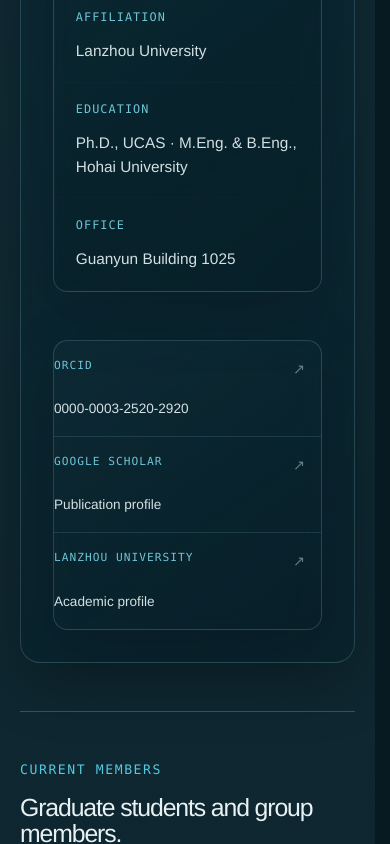
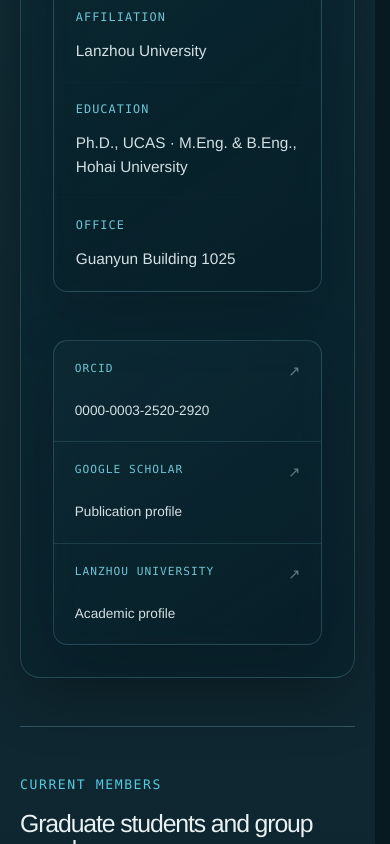
Before and after one commit to myglobalflood/myglobalflood.github.io, a Next.js app: page /people in a window 390 px wide. Shown: the part 1056-1900 px from the top of the page. Built offline with nearby package versions, Linux system fonts and the light colour scheme; no server answers.

Commit message:
Align panel insets and prevent text touching edges

```diff
--- a/app/globals.css
+++ b/app/globals.css
@@ -624,27 +624,31 @@ a:focus-visible, button:focus-visible {
 .academic-links a {
   position: relative;
   display: grid;
+  min-width: 0;
   min-height: 7.6rem;
   align-content: space-between;
-  padding: 1.25rem 2.4rem 1.25rem 0;
+  row-gap: 1.5rem;
+  padding: 1.25rem 1.3rem;
   border-right: 1px solid var(--line);
-  transition: background 300ms ease, color 300ms ease, padding 400ms cubic-bezier(0.16, 1, 0.3, 1);
-}
-.academic-links a:last-child { border-right: 0; padding-left: 1.2rem; }
-.academic-links a:nth-child(2) { padding-left: 1.2rem; }
-.academic-links a:hover { padding-right: 1.9rem; background: rgba(119, 200, 255, 0.045); color: var(--accent); }
+  transition: background 300ms ease, color 300ms ease;
+}
+.academic-links a:last-child { border-right: 0; }
+.academic-links a:hover { background: rgba(119, 200, 255, 0.045); color: var(--accent); }
 .academic-links span {
+  padding-right: 1.5rem;
+  overflow-wrap: anywhere;
+  line-height: 1.45;
   color: var(--faint);
   font-family: var(--font-geist-mono), monospace;
   font-size: 0.7rem;
   letter-spacing: 0.09em;
   text-transform: uppercase;
 }
-.academic-links strong { font-size: 0.85rem; font-weight: 430; line-height: 1.35; }
+.academic-links strong { font-size: 0.85rem; font-weight: 430; line-height: 1.5; overflow-wrap: anywhere; }
 .academic-links b {
   position: absolute;
-  top: 1.15rem;
-  right: 1rem;
+  top: 1.25rem;
+  right: 1.3rem;
   color: rgba(255, 255, 255, 0.4);
   font-size: 0.9rem;
   font-weight: 400;
@@ -678,7 +682,7 @@ a:focus-visible, button:focus-visible {
   display: grid;
   grid-template-columns: 4rem minmax(0, 1fr) 1rem;
   gap: 1.5rem;
-  padding: 1.45rem 0;
+  padding: 1.45rem 1.3rem;
   align-items: start;
   border-bottom: 1px solid var(--line);
   transition: background 350ms ease;
@@ -880,11 +884,8 @@ footer > div:last-child { padding-left: 2rem; }
   .profile-layout { grid-template-columns: 0.7fr 1fr; gap: 3.5rem; }
   .profile-meta { grid-template-columns: 1fr; }
   .academic-links { grid-template-columns: 1fr; }
-  .academic-links a,
-  .academic-links a:nth-child(2),
-  .academic-links a:last-child {
+  .academic-links a {
     min-height: 6rem;
-    padding: 1.1rem 2.4rem 1.1rem 0;
     border-right: 0;
     border-bottom: 1px solid var(--line);
   }
@@ -933,7 +934,7 @@ footer > div:last-child { padding-left: 2rem; }
   .profile-copy h2 { font-size: clamp(3.8rem, 17vw, 5rem); }
   .profile-statement { grid-template-columns: 1fr; }
   .profile-statement p { font-size: clamp(2.05rem, 9.5vw, 3.1rem); }
-  .publication { grid-template-columns: 2.75rem minmax(0, 1fr) 0.75rem; gap: 0.65rem; padding: 1.2rem 0; }
+  .publication { grid-template-columns: 2.75rem minmax(0, 1fr) 0.75rem; gap: 0.65rem; padding: 1.2rem 1rem; }
   .publication-main strong { font-size: 1.08rem; }
   .milestone-list article { grid-template-columns: 0.35fr 1.65fr; gap: 1rem; }
   .contact-earth {
@@ -1939,7 +1940,9 @@ body { background: #081a21; }
   overflow: hidden;
 }
 .is-interior .people-hub .profile-meta div {
+  min-width: 0;
   padding: 1.15rem 1.3rem;
+  overflow-wrap: anywhere;
   background: rgba(7, 29, 37, 0.28);
 }
 .is-interior .people-hub .profile-meta dt { color: #6fc5d6; }
```
